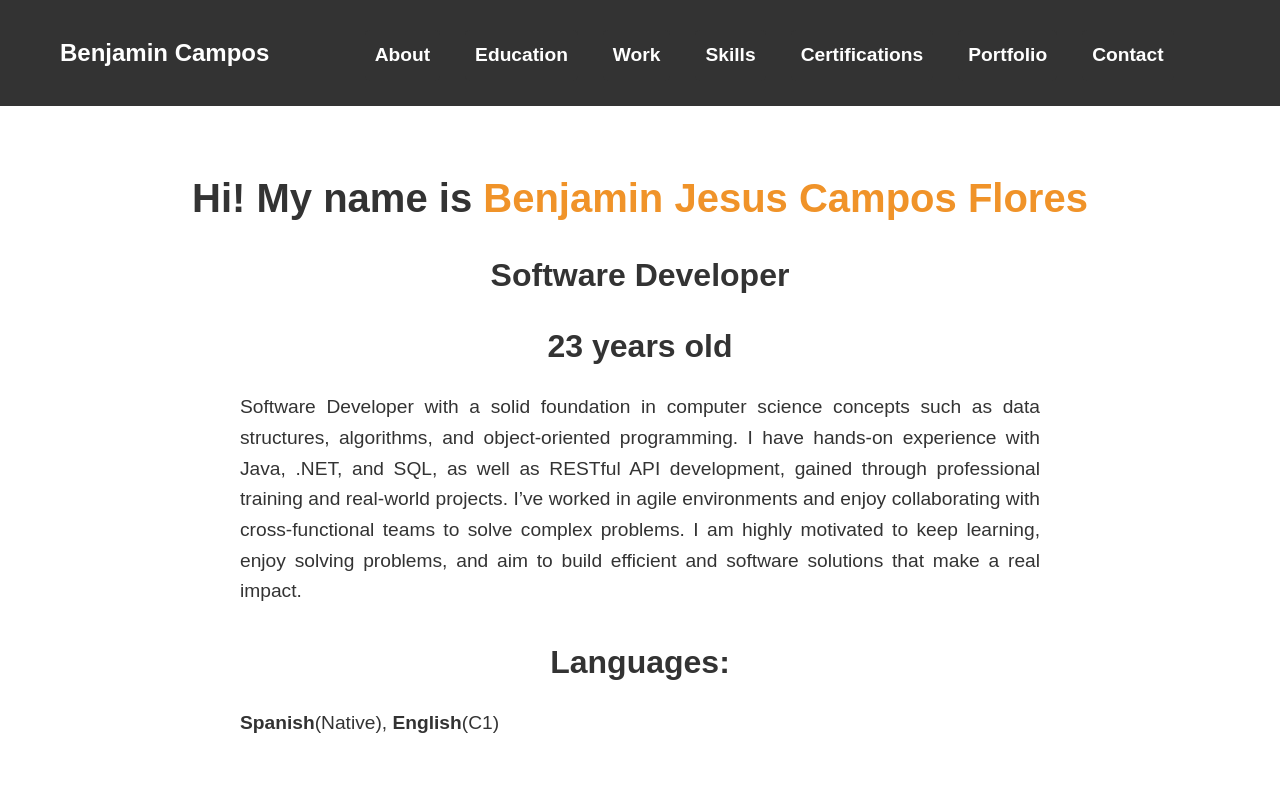
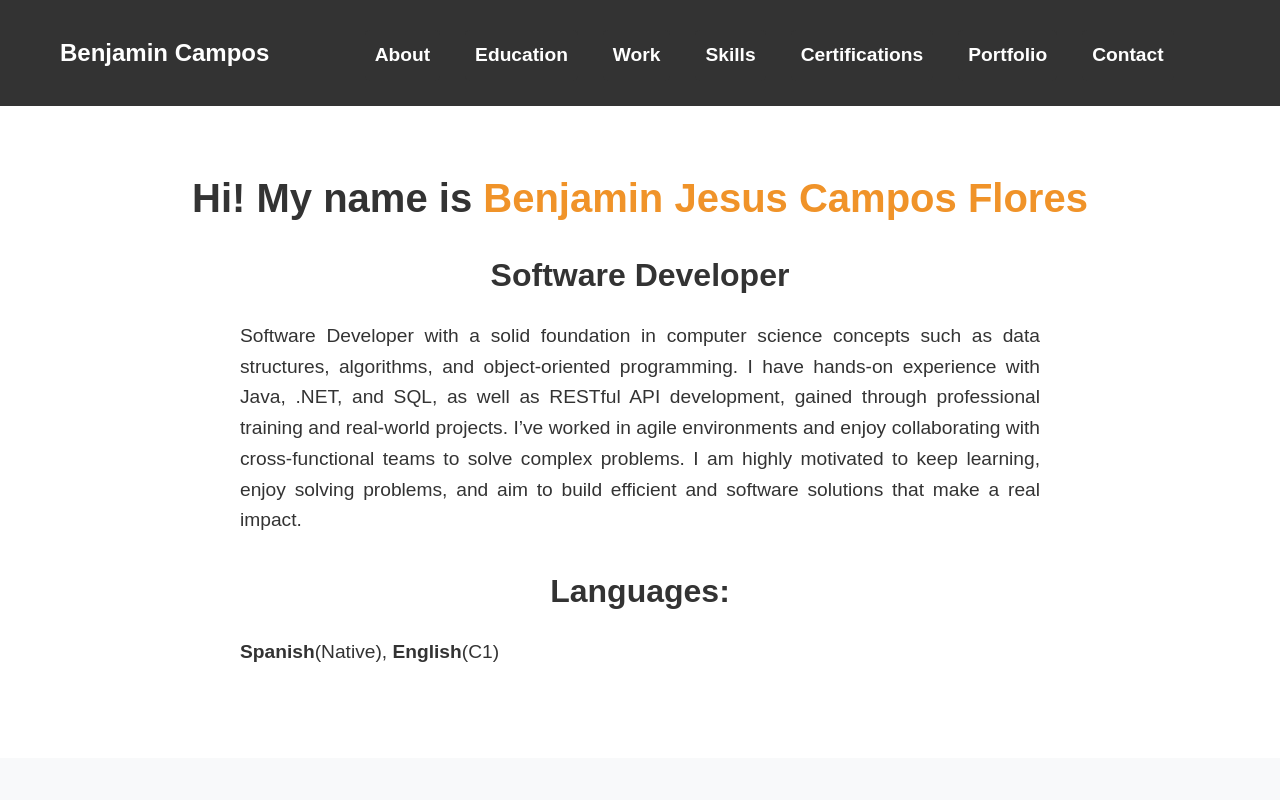
Before and after one commit to Benjaf19/benjaf19.github.io, a plain HTML site: page index.html in a window 1280 px wide. Shown: the top 800 px of the page. Drawn offline with Linux system fonts and the light colour scheme.

Commit message:
Update index.html

```diff
--- a/index.html
+++ b/index.html
@@ -31,7 +31,7 @@
     <section id="about" class="section about">
         <h2>Hi! My name is <span>Benjamin Jesus Campos Flores</span></h2>
         <h3><i></i>Software Developer</i></h3>
-        <h3>23 years old</h3>
+        <!--<h3>24 years old</h3>-->
         <p> Software Developer with a solid foundation in computer science concepts such as data structures, algorithms, and object-oriented programming. I have hands-on experience with Java, .NET, and SQL, as well as RESTful API development, gained through professional training and real-world projects. I’ve worked in agile environments and enjoy collaborating with cross-functional teams to solve complex problems. I am highly motivated to keep learning, enjoy solving problems, and aim to build efficient and software solutions that make a real impact.</p>
         <h3>Languages: </h3>
         <p><b>             Spanish</b>(Native), <b>English</b>(C1)</p>
```
